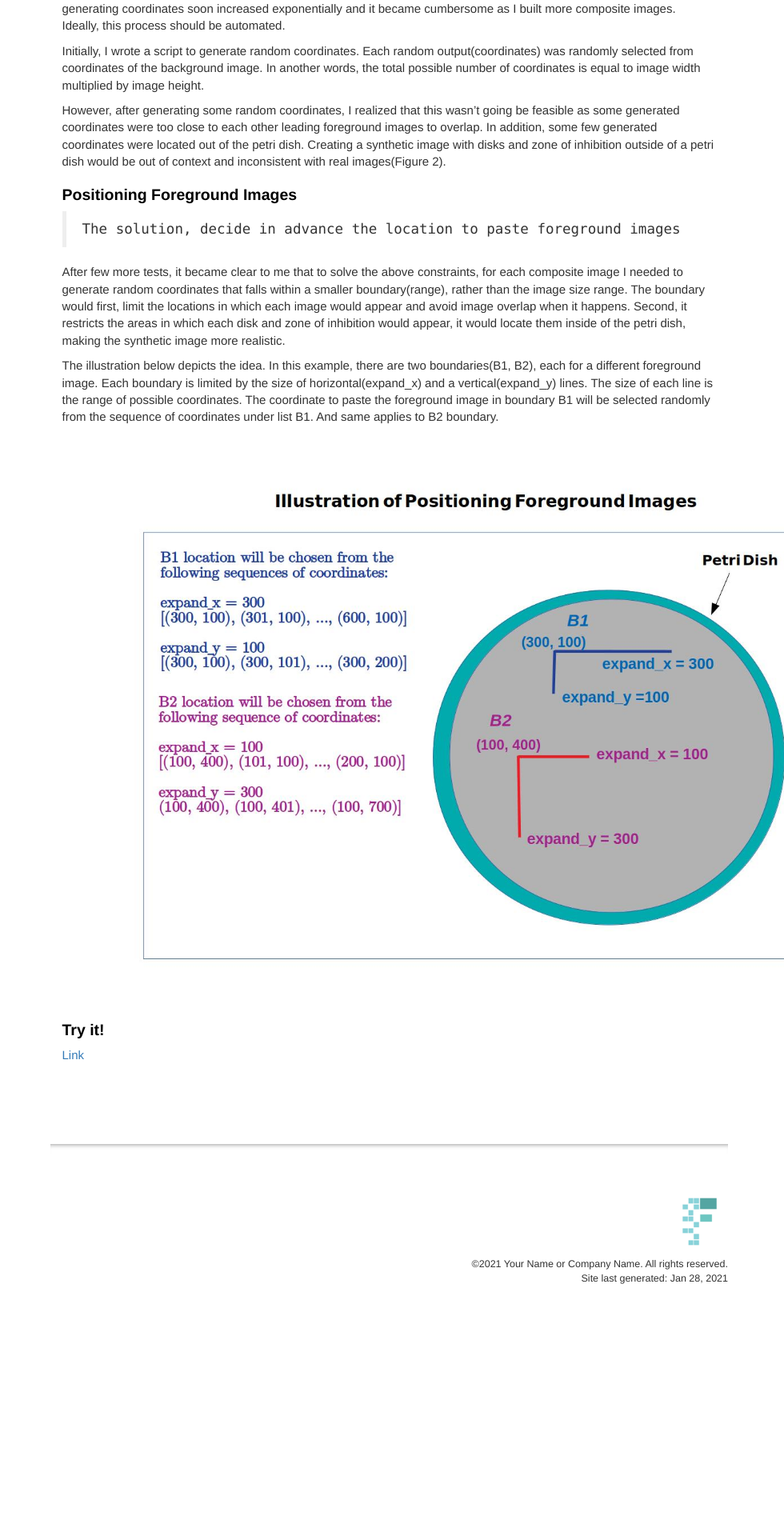
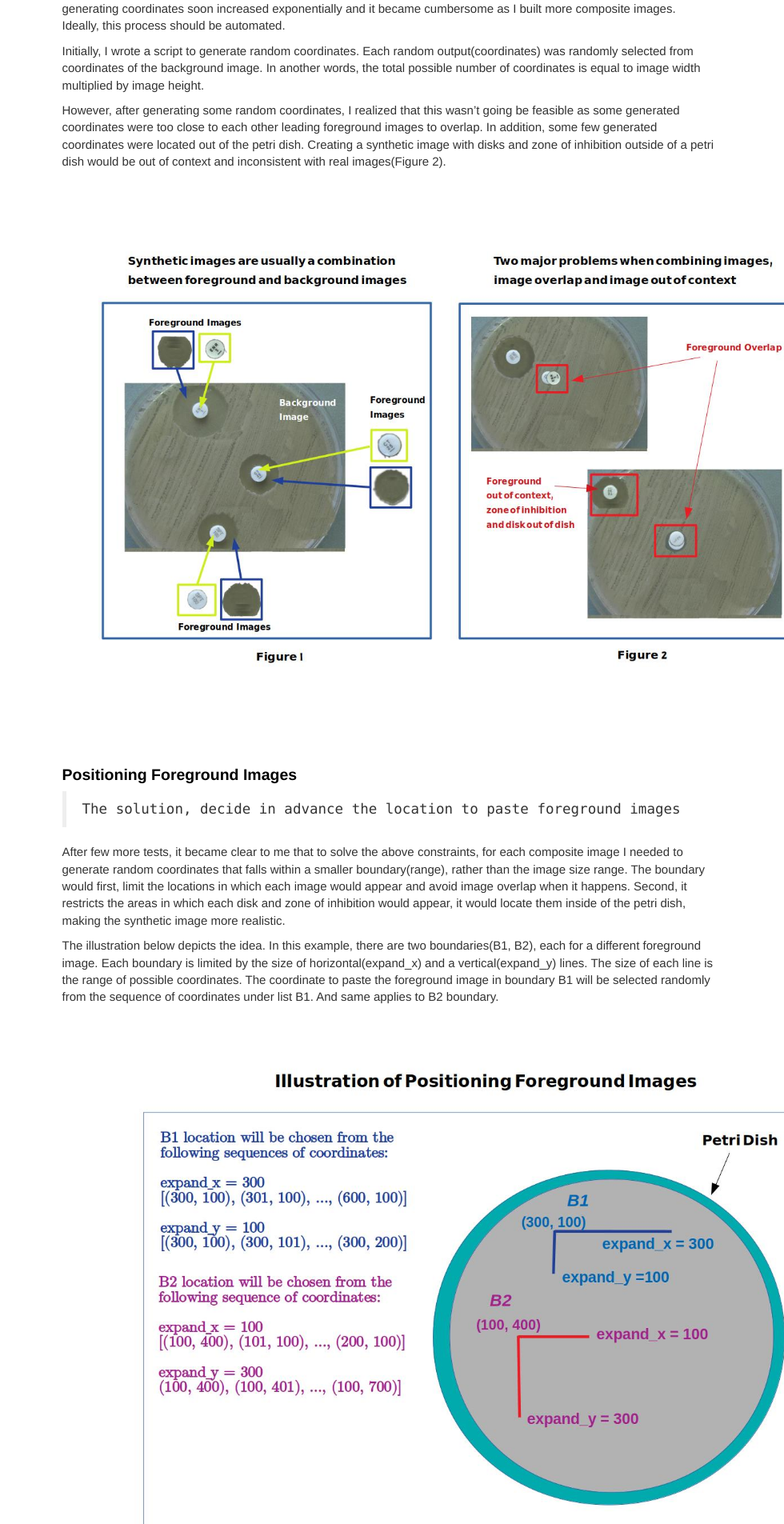
Before and after one commit to chho-work/syntheticReplica, a Jekyll site: the page built from docs/index.html, in a window 1280 px wide. Shown: the part 1631-3536 px from the top of the page at 80% size, without its empty margins (300-1280 px from the left). Built offline with Jekyll 4.4.1, drawn with Linux system fonts in a browser that asks for light colours; nearby versions of some CDN libraries; comment, search, counter and statistics services are not loaded; before the commit the page ends 3288 px from its top, so only the background shows below that.

Commit message:
Update readme, index, docs

```diff
--- a/docs/index.html
+++ b/docs/index.html
@@ -101,6 +101,21 @@ some simple form of tooling to automate the production of composite images.  Ima
 
 <div class="cell border-box-sizing code_cell rendered">
 
+<div class="output_wrapper">
+<div class="output">
+
+<div class="output_area">
+
+
+<div class="output_html rendered_html output_subarea output_execute_result">
+<img src="https://github.com/chho-work/syntheticReplica/blob/main/assets/composite_image_explain.jpg?raw=True"/>
+</div>
+
+</div>
+
+</div>
+</div>
+
 </div>
     {% endraw %}
 
```
Also changed, not shown: README.md.
